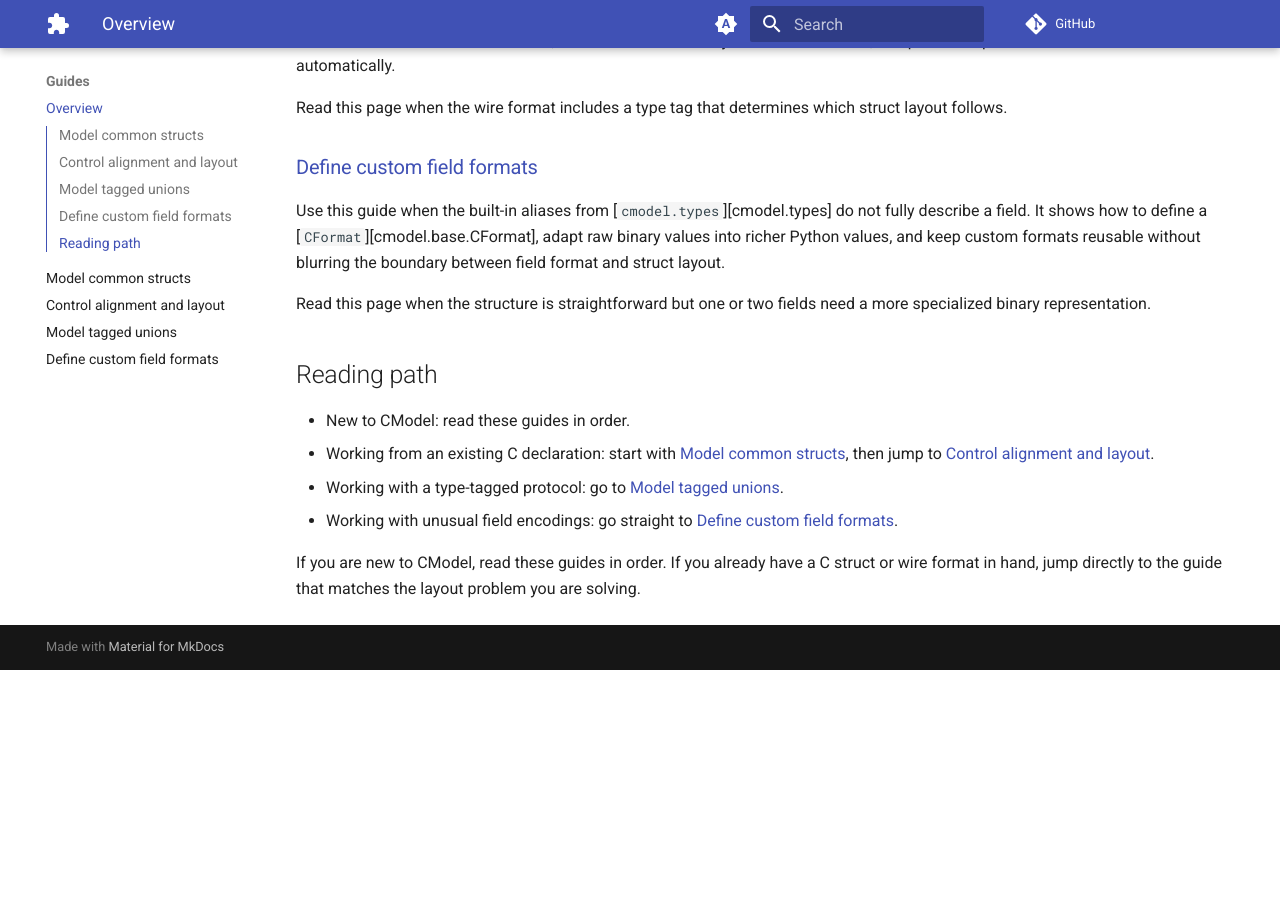
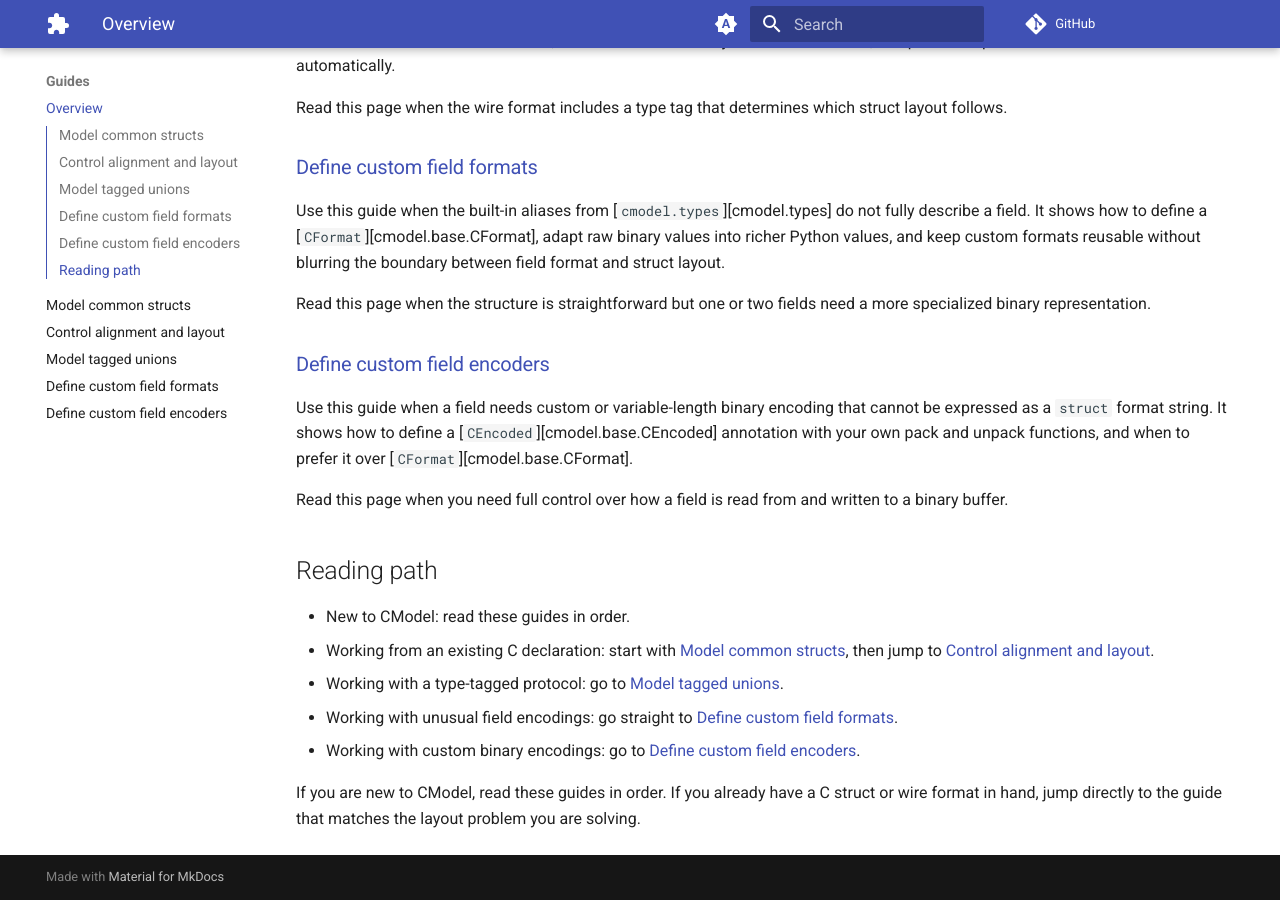
Before and after one commit to rmorshea/cmodel, an MkDocs documentation site: the page built from docs/src/guides/index.md, in a window 1280 px wide and 900 px high, scrolled down 690 px. Built offline with MkDocs 1.6.1 and Material for MkDocs 9.7.7, drawn with Linux system fonts in a browser that asks for light colours; comment, search, counter and statistics services are not loaded; before the commit the page ends 1360 px from its top, so only the background shows below that.

Commit message:
add docs

```diff
--- a/docs/mkdocs.yml
+++ b/docs/mkdocs.yml
@@ -12,6 +12,7 @@ nav:
       - Control alignment and layout: guides/control-alignment-and-layout.md
       - Model tagged unions: guides/model-tagged-unions.md
       - Define custom field formats: guides/define-custom-field-formats.md
+      - Define custom field encoders: guides/define-custom-field-encoders.md
   - Details: details.md
   - Reference: reference/
   - Changelog: changelog.md
--- a/docs/src/guides/index.md
+++ b/docs/src/guides/index.md
@@ -39,12 +39,23 @@ blurring the boundary between field format and struct layout.
 Read this page when the structure is straightforward but one or two fields need a more
 specialized binary representation.
 
+### [Define custom field encoders](define-custom-field-encoders.md)
+
+Use this guide when a field needs custom or variable-length binary encoding that cannot
+be expressed as a `struct` format string. It shows how to define a
+[`CEncoded`][cmodel.base.CEncoded] annotation with your own pack and unpack functions,
+and when to prefer it over [`CFormat`][cmodel.base.CFormat].
+
+Read this page when you need full control over how a field is read from and written to
+a binary buffer.
+
 ## Reading path
 
 - New to CModel: read these guides in order.
 - Working from an existing C declaration: start with [Model common structs](model-common-structs.md), then jump to [Control alignment and layout](control-alignment-and-layout.md).
 - Working with a type-tagged protocol: go to [Model tagged unions](model-tagged-unions.md).
 - Working with unusual field encodings: go straight to [Define custom field formats](define-custom-field-formats.md).
+- Working with custom binary encodings: go to [Define custom field encoders](define-custom-field-encoders.md).
 
 If you are new to CModel, read these guides in order. If you already have a C struct or
 wire format in hand, jump directly to the guide that matches the layout problem you are
```
Also changed, not shown: docs/src/guides/define-custom-field-encoders.md (added, +113 -0 lines).
